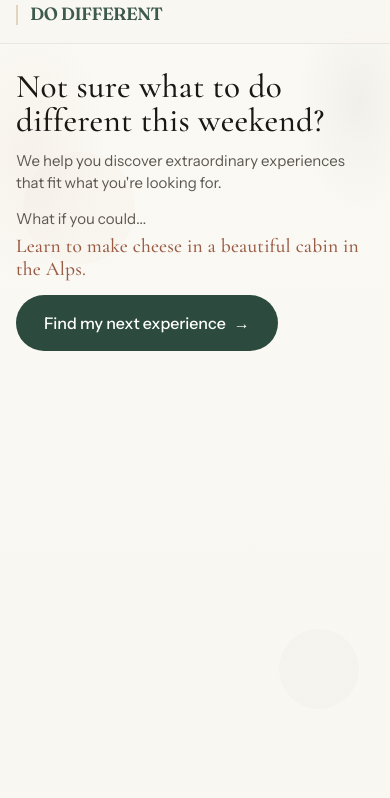
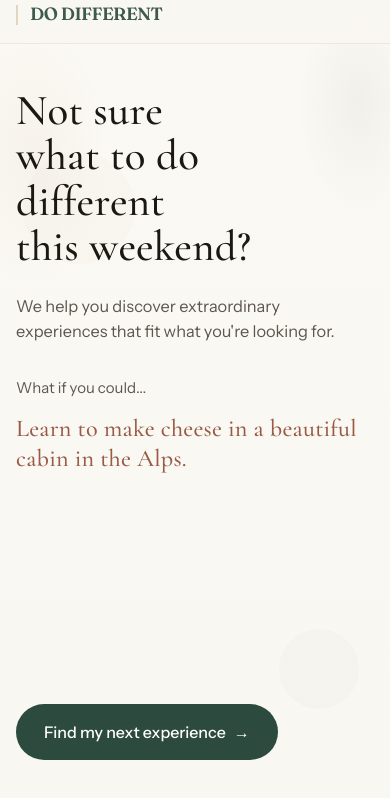
Before and after one commit to crislae/DoDifferent-Web, a React (Vite) app: page / in a window 390 px wide. Shown: the top 798 px of the page. Built offline with nearby package versions, Linux system fonts and the light colour scheme.

Commit message:
Update UX design

```diff
--- a/src/styles/globals.css
+++ b/src/styles/globals.css
@@ -2576,18 +2576,23 @@ a {
   }
 
   .story-stage--hero {
-    justify-content: flex-start;
+    display: flex;
+    flex-direction: column;
+    justify-content: stretch;
     align-items: stretch;
-    height: auto;
+    height: 100svh;
     min-height: 100svh;
-    padding: 0 clamp(1.25rem, 4vw, 1.5rem) 2rem;
-    overflow: visible;
+    max-height: 100svh;
+    padding: 0 clamp(1.5rem, 5vw, 2.25rem) clamp(1.25rem, 4vh, 2rem);
+    overflow: hidden;
   }
 
   .hero-deck {
+    flex: 1;
     grid-template-columns: 1fr;
     gap: 0;
-    height: auto;
+    height: 100%;
+    min-height: 0;
   }
 
   .hero-deck__right {
@@ -2595,41 +2600,58 @@ a {
   }
 
   .hero-deck__left {
-    padding-top: calc(var(--header-height) + 0.5rem);
+    display: flex;
+    flex-direction: column;
+    height: 100%;
+    min-height: 0;
+    padding-top: calc(var(--header-height) + clamp(1rem, 4.5vh, 2.25rem));
+    padding-bottom: clamp(1rem, 3.5vh, 1.75rem);
   }
 
   .hero-deck__title {
-    font-size: clamp(2rem, 7vw, 2.75rem);
-    margin-bottom: 0.75rem;
+    flex-shrink: 0;
+    max-width: 11.5ch;
+    margin: 0 0 clamp(1.25rem, 3.5vh, 1.875rem);
+    font-size: clamp(2.375rem, 10vw, 3.5rem);
+    font-weight: 500;
+    line-height: 1.06;
+    letter-spacing: 0.005em;
   }
 
   .hero-deck__support {
-    margin-bottom: 1rem;
-    font-size: 1rem;
-    line-height: 1.5;
+    flex-shrink: 0;
+    max-width: 22rem;
+    margin: 0 0 clamp(1.5rem, 4.5vh, 2.5rem);
+    font-size: clamp(1.0625rem, 3.8vw, 1.3125rem);
+    line-height: 1.55;
   }
 
   .hero-inspiration {
-    margin-bottom: 1rem;
+    flex-shrink: 0;
+    width: 100%;
+    max-width: 22rem;
+    margin: 0 0 clamp(1.5rem, 4.5vh, 2.5rem);
   }
 
   .hero-inspiration__label {
-    margin-bottom: 0.35rem;
-    font-size: 0.9375rem;
-    line-height: 1.4;
+    margin: 0 0 clamp(0.625rem, 2vh, 1rem);
+    font-size: clamp(0.9375rem, 2.8vw, 1.0625rem);
+    line-height: 1.45;
   }
 
   .hero-inspiration__stage {
-    min-height: 3.25rem;
+    min-height: clamp(4.25rem, 13vh, 6rem);
   }
 
   .hero-inspiration__example {
-    font-size: clamp(1.25rem, 4.5vw, 1.75rem);
-    line-height: 1.2;
+    max-width: 22rem;
+    font-size: clamp(1.5rem, 5.8vw, 2.25rem);
+    line-height: 1.22;
   }
 
   .hero-deck__cta {
-    margin-top: 0;
+    flex-shrink: 0;
+    margin-top: auto;
   }
 }
 
@@ -2652,10 +2674,9 @@ a {
   }
 
   .story-stage--hero {
-    padding: 0 1.25rem 2rem;
-  }
-
-  .hero-deck,
+    padding: 0 1.25rem clamp(1rem, 3.5vh, 1.5rem);
+  }
+
   .discovery-deck {
     grid-template-columns: 1fr;
     gap: 2rem;
@@ -2707,33 +2728,34 @@ a {
   }
 
   .story-stage--hero {
-    padding: 0 1rem 1.75rem;
+    padding: 0 1.25rem clamp(1rem, 3.5vh, 1.5rem);
   }
 
   .hero-deck__left {
-    padding-top: calc(var(--header-height) + 0.35rem);
+    padding-top: calc(var(--header-height) + clamp(0.75rem, 3.5vh, 1.5rem));
   }
 
   .hero-deck__title {
-    font-size: clamp(1.75rem, 8.5vw, 2.25rem);
-    margin-bottom: 0.65rem;
+    max-width: 12ch;
+    font-size: clamp(2.125rem, 11vw, 2.75rem);
+    margin-bottom: clamp(1rem, 3vh, 1.5rem);
   }
 
   .hero-deck__support {
-    margin-bottom: 0.85rem;
-    font-size: 0.9375rem;
+    margin-bottom: clamp(1.25rem, 4vh, 2rem);
+    font-size: clamp(1rem, 4.2vw, 1.125rem);
   }
 
   .hero-inspiration {
-    margin-bottom: 0.85rem;
+    margin-bottom: clamp(1.25rem, 4vh, 2rem);
   }
 
   .hero-inspiration__stage {
-    min-height: 2.75rem;
+    min-height: clamp(3.75rem, 11vh, 5rem);
   }
 
   .hero-inspiration__example {
-    font-size: clamp(1.125rem, 5vw, 1.5rem);
+    font-size: clamp(1.375rem, 6.2vw, 1.875rem);
   }
 
   .story-stage {
```
